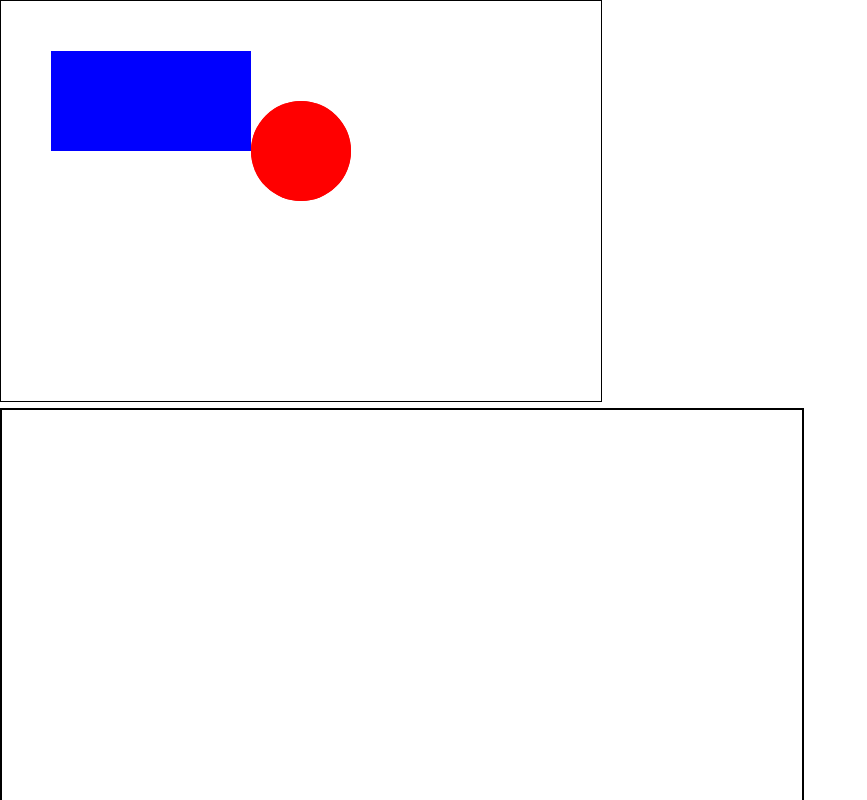
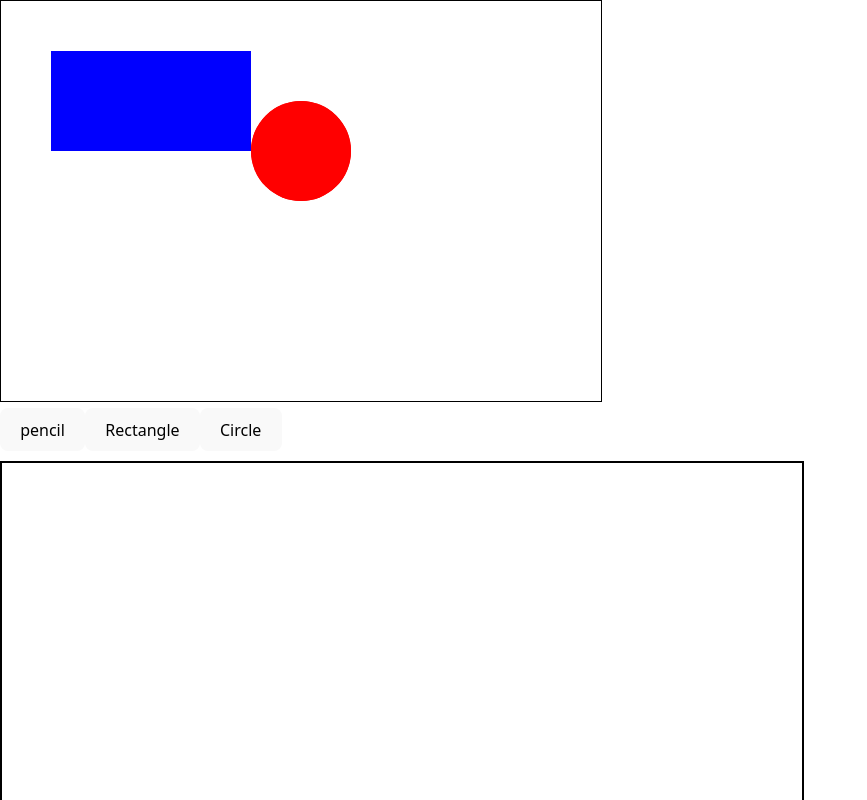
Before and after one commit to JayRathore10/Draw-War, a React (Vite) app in the folder client/: page / in a window 1280 px wide. Shown: the top 800 px of the page, without its empty margins (0-867 px from the left). Built offline with nearby package versions, Linux system fonts and the light colour scheme.

Commit message:
Add shapes to drawing board

```diff
--- a/client/src/components/DrawBoard.tsx
+++ b/client/src/components/DrawBoard.tsx
@@ -1,9 +1,10 @@
 import React, { useEffect, useRef , useState} from "react";
 
 const DrawBoard : React.FC = ()=>{
-
   const canvasRef = useRef<HTMLCanvasElement | null>(null);
   const [isDrawing , setIsDrawing] = useState(false);
+  const [mode , setMode] = useState<"pencil" | "rectangle" | "circle">("pencil");
+  const [startPos , setStartPos] = useState<{x : number , y : number} | null> (null);
 
   useEffect(()=>{
     const canvas = canvasRef.current ;
@@ -21,27 +22,81 @@ const DrawBoard : React.FC = ()=>{
     const ctx = canvasRef.current?.getContext("2d");
     if(!ctx) return ;
 
-    ctx.beginPath();
+    const x = e.nativeEvent.offsetX;
+    const y = e.nativeEvent.offsetY;
 
-    ctx.moveTo(e.nativeEvent.offsetX , e.nativeEvent.offsetY);
+    if(mode === "pencil"){
+      ctx.beginPath();
+      ctx.moveTo(x , y);
+    }
+    setStartPos({x , y});
     setIsDrawing(true);
   }
 
   const draw = (e: React.MouseEvent<HTMLCanvasElement>) =>{
-    if(!isDrawing) return ;
+    if(!isDrawing || !startPos) return ;
     const ctx = canvasRef.current?.getContext("2d");
     if(!ctx) return;
 
-    ctx.lineTo(e.nativeEvent.offsetX , e.nativeEvent.offsetY);
-    ctx.stroke();
+    const x = e.nativeEvent.offsetX;
+    const y = e.nativeEvent.offsetY;
+
+    if(mode === "pencil"){
+      ctx.lineTo(x , y);
+      ctx.stroke();
+    }
   }
 
-  const stopDrawing = ()=>{
+  const stopDrawing = (e : React.MouseEvent<HTMLCanvasElement>)=>{
+    if(!isDrawing || !startPos) return ;
+
+    const ctx = canvasRef.current?.getContext("2d");
+    if(!ctx) return ;
+
+    const endX = e.nativeEvent.offsetX;
+    const endY = e.nativeEvent.offsetY;
+
+    if(mode === "rectangle"){
+      ctx.beginPath();
+      ctx.rect(
+        startPos.x  ,
+        startPos.y ,
+        endX - startPos.x ,
+        endY - startPos.y
+      )
+      ctx.stroke();
+    }
+
+    if(mode === "circle"){
+      const radius = Math.sqrt(
+        Math.pow(endX - startPos.x , 2) +
+        Math.pow(endY - startPos.y , 2)
+      );
+
+      ctx.beginPath();
+      ctx.arc(startPos.x , startPos.y ,radius , 0 , 2 * Math.PI);
+      ctx.stroke();
+    }
+
     setIsDrawing(false);
+    setStartPos(null);
   }
 
   return(
     <>
+
+      <div style={{marginBottom : "10px"}}>
+        <button
+          onClick={()=> setMode("pencil")}
+        >pencil</button>
+        <button
+          onClick={()=> setMode("rectangle")}
+        >Rectangle</button>
+        <button
+          onClick={()=> setMode("circle")}
+        >Circle</button>
+      </div>
+
       <canvas
         ref = {canvasRef}
         width={800}
```
